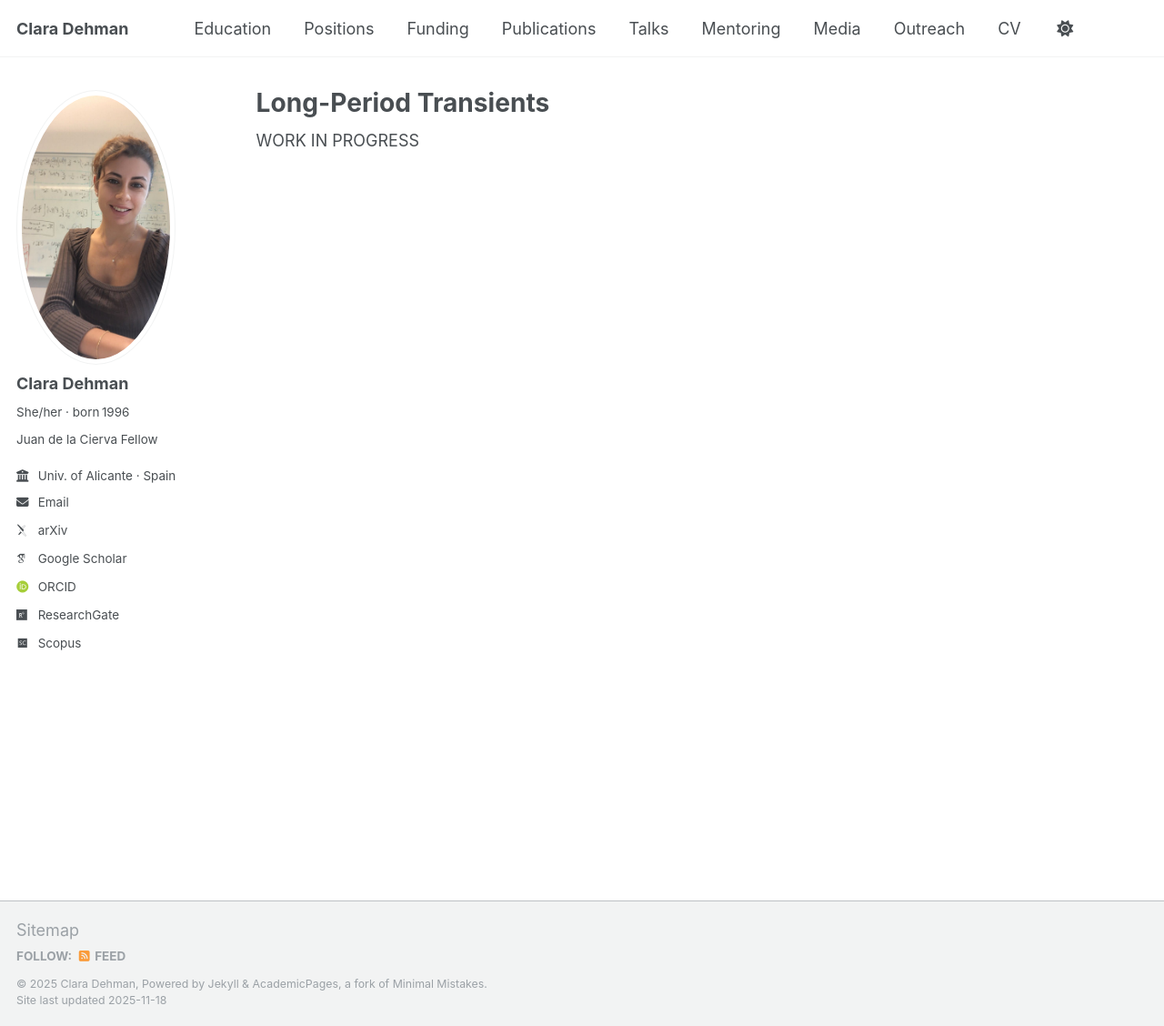
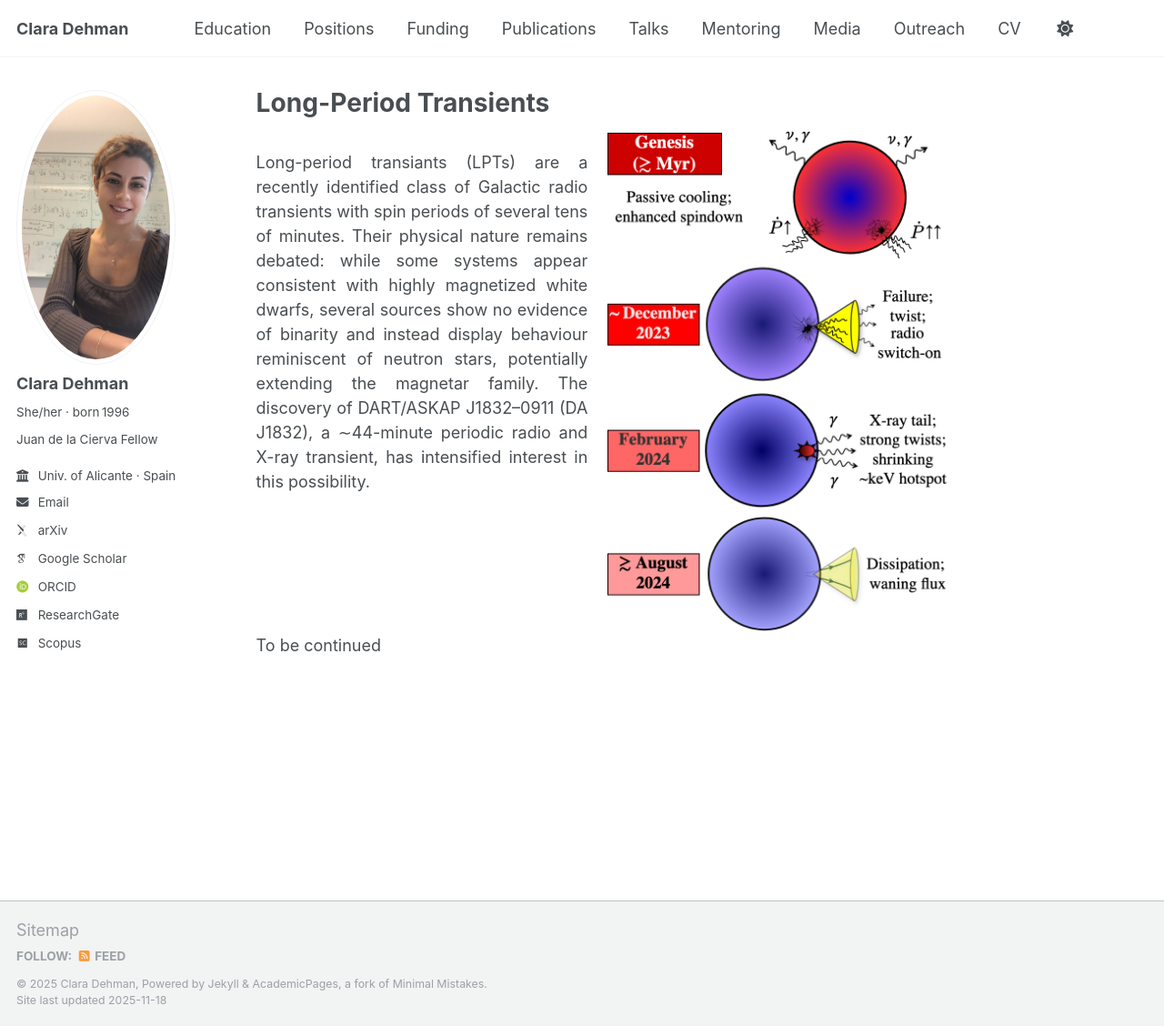
Before and after one commit to ClaraDehman/ClaraDehman.github.io, a Jekyll site: the page built from lpt.md, in a window 1280 px wide and 1128 px high. Shown: the whole window at 91% size. Built offline with Jekyll 4.4.1, drawn with Linux system fonts in a browser that asks for light colours; some web fonts are replaced.

Commit message:
Update lpt.md

```diff
--- a/lpt.md
+++ b/lpt.md
@@ -6,6 +6,19 @@ redirect_from:
   - /lpt.html
 ---
 
+
+<!-- IMAGE floated to the right -->
+<img src="/files/Activity_Timeline.png"
+     alt="LPTs"
+     style="float:right; width:50%; margin-left:20px; border-radius:6px;">
+
  <p style="text-align: justify;">
-    WORK IN PROGRESS
+  Long-period transiants (LPTs) are a recently identified class of Galactic radio transients with spin periods of several tens of minutes. Their physical nature remains debated: while some systems appear consistent with highly magnetized white dwarfs, several sources show no evidence of binarity and instead display behaviour reminiscent of neutron stars, potentially extending the magnetar family. The discovery of DART/ASKAP J1832–0911 (DA J1832), a ∼44-minute periodic radio and X-ray transient, has intensified interest in this possibility.
   </p>
+
+<!-- Clears the float so the lower text doesn't wrap around -->
+<div style="clear: both;"></div>
+
+ <p style="text-align: justify;">
+To be continued
+ </p>
```
